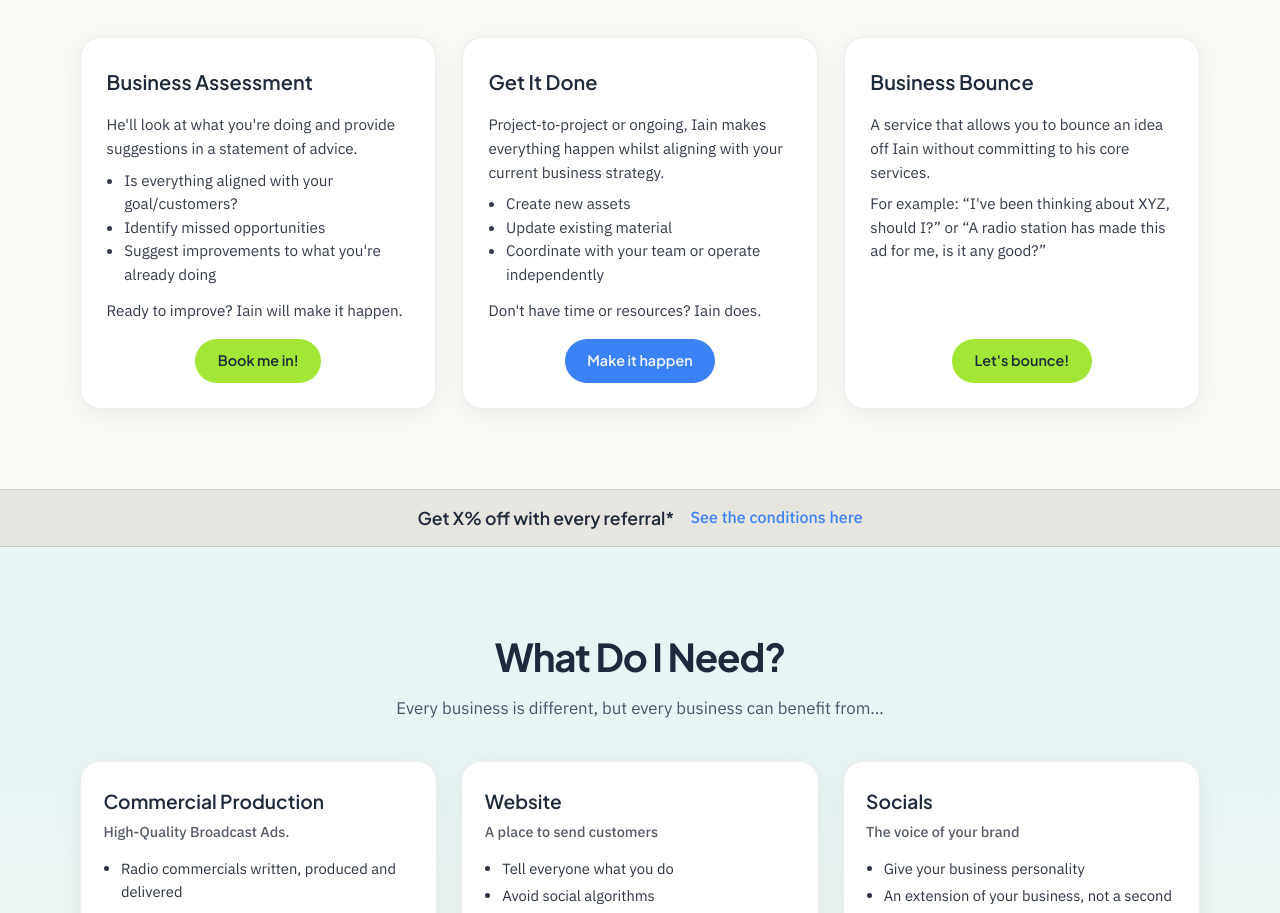
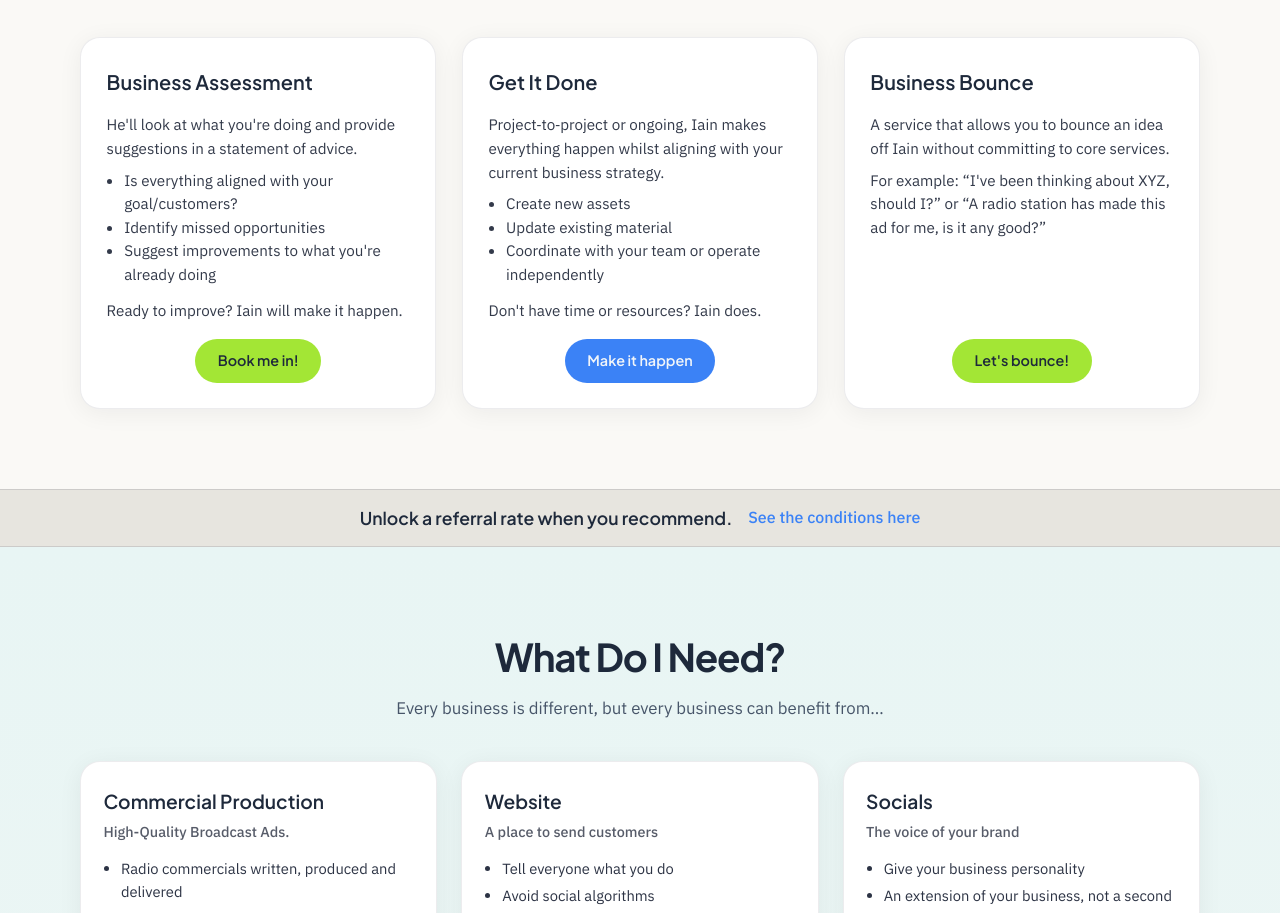
Before and after one commit to Hi-sodoozy/jubilant-winner, a plain HTML site: page index.html in a window 1280 px wide. Shown: the part 1146-2059 px from the top of the page. Drawn offline with Linux system fonts and the light colour scheme.

Commit message:
Add files via upload

```diff
--- a/index.html
+++ b/index.html
@@ -179,7 +179,7 @@
               <div>
                 <div class="card-header"><h3 class="card-title">Business Bounce</h3></div>
                 <div class="card-body">
-                  <p>A service that allows you to bounce an idea off Iain without committing to his core services.</p>
+                  <p>A service that allows you to bounce an idea off Iain without committing to core services.</p>
                   <p>For example: &ldquo;I've been thinking about XYZ, should I?&rdquo; or &ldquo;A radio station has made this ad for me, is it any good?&rdquo;</p>
                 </div>
               </div>
@@ -193,7 +193,7 @@
 
       <section class="section section-referral" id="referrals">
         <div class="section-inner section-referral-inner">
-          <p class="referral-text">Get X% off with every referral*</p>
+          <p class="referral-text">Unlock a referral rate when you recommend.</p>
           <a href="referrals.html" class="referral-link">See the conditions here</a>
         </div>
       </section>
```
